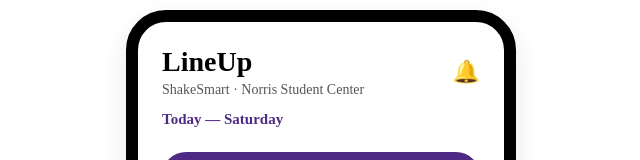
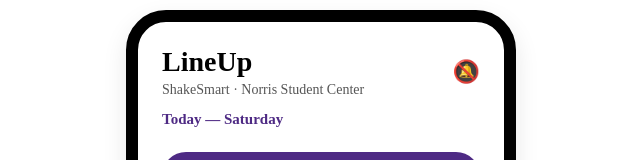
Before and after one commit to Aimee-Darlene-Izere-prog/LineUp, a React (Vite) app: page / in a window 1280 px wide. Shown: the top 160 px of the page, without its empty margins (319-959 px from the left). Built offline with nearby package versions, Linux system fonts and the light colour scheme.

Commit message:
enabled notifications and saving feedback data to google sheets

```diff
--- a/src/App.jsx
+++ b/src/App.jsx
@@ -1,6 +1,6 @@
 import React, { useState, useEffect } from 'react';
 import { ResponsiveContainer, AreaChart, Area, XAxis, YAxis, Tooltip, ReferenceLine } from 'recharts';
-import './App.css'; // Connects to the clean stylesheet we will create next
+import './App.css';
 
 const baseHourlyTemplate = [
   { hour: 9, label: '9a', baseWait: 3 },
@@ -22,6 +22,7 @@
   const [feedbackStep, setFeedbackStep] = useState('initial');
   const [userRating, setUserRating] = useState('');
   const [feedbackNotes, setFeedbackNotes] = useState('');
+  const [notificationsEnabled, setNotificationsEnabled] = useState(false);
 
   const [liveData] = useState({
     statusText: "More busy than usual",
@@ -84,13 +85,54 @@
     }
 
     setChartData(generatedPoints);
+
+    if (window.Notification && Notification.permission === "granted") {
+      setNotificationsEnabled(true);
+    }
   }, [liveData.waitTime]);
+
+  const toggleNotifications = () => {
+    if (!window.Notification) {
+      alert("This browser does not support notifications.");
+      return;
+    }
+    if (Notification.permission === "granted") {
+      alert("Notifications are already enabled!");
+      setNotificationsEnabled(true);
+    } else if (Notification.permission !== "denied") {
+      Notification.requestPermission().then((p) => {
+        if (p === "granted") {
+          setNotificationsEnabled(true);
+          new Notification("LineUp Enabled", { body: "Smart alerts are active!" });
+        }
+      });
+    } else {
+      alert("Please enable notification permissions in your browser settings.");
+    }
+  };
+
+  const submitDataToSpreadsheet = (rating, notes) => {
+    const timestampDate = new Date().toLocaleDateString();
+    const timestampTime = new Date().toLocaleTimeString();
+    console.log(`Data Saved: ${timestampDate} ${timestampTime} | ${rating} | ${notes}`);
+
+    const googleFormUrl = "https://google.com";
+    const formData = new FormData();
+    formData.append("entry.11111111", timestampDate);
+    formData.append("entry.22222222", timestampTime);
+    formData.append("entry.33333333", rating);
+    formData.append("entry.44444444", notes);
+
+    fetch(googleFormUrl, { method: "POST", mode: "no-cors" })
+      .then(() => console.log("Piped successfully."))
+      .catch((e) => console.error("Sheet entry error:", e));
+  };
 
   const handleRatingSelect = (selection) => {
     setUserRating(selection);
     if (selection === 'Accurate') {
       setFeedbackStep('thankyou');
-      console.log(`Submitted feedback rating: Accurate`);
+      submitDataToSpreadsheet('Accurate', 'N/A');
     } else {
       setFeedbackStep('textFollowUp');
     }
@@ -98,13 +140,7 @@
 
   const handleTextNotesSubmit = () => {
     setFeedbackStep('thankyou');
-    console.log(`Submitted feedback payload: { rating: "${userRating}", details: "${feedbackNotes}" }`);
-  };
-
-  const resetFeedbackWidget = () => {
-    setFeedbackStep('initial');
-    setUserRating('');
-    setFeedbackNotes('');
+    submitDataToSpreadsheet(userRating, feedbackNotes);
   };
 
   return (
@@ -114,7 +150,9 @@
           <h1 className="main-title">LineUp</h1>
           <p className="subtitle">ShakeSmart · Norris Student Center</p>
         </div>
-        <span className="bell-icon">🔔</span>
+        <span className="bell-icon" onClick={toggleNotifications} style={{ color: notificationsEnabled ? '#4e2a84' : '#666', cursor: 'pointer' }}>
+          {notificationsEnabled ? '🔔' : '🔕'}
+        </span>
       </div>
 
       <div className="day-banner">
@@ -184,17 +222,9 @@
         {feedbackStep === 'textFollowUp' && (
           <div className="quiz-box">
             <p className="quiz-question">
-              {userRating === 'Others'
-                ? "Tell us what happened with your experience:"
-                : "Tell us what happened (e.g. less staff, wrong estimation ?)"}
+              {userRating === 'Others' ? "Tell us what happened with your experience:" : "Tell us what happened (e.g. less staff, wrong estimation?)"}
             </p>
-            <textarea
-              className="text-input-area"
-              placeholder="Type your feedback here..."
-              value={feedbackNotes}
-              onChange={(e) => setFeedbackNotes(e.target.value)}
-              rows={3}
-            />
+            <textarea className="text-input-area" placeholder="Type your feedback here..." value={feedbackNotes} onChange={(e) => setFeedbackNotes(e.target.value)} rows={3} />
             <button onClick={handleTextNotesSubmit} className="submit-notes-button">
               Submit Feedback
             </button>
@@ -204,7 +234,7 @@
         {feedbackStep === 'thankyou' && (
           <div className="thank-you-box">
             <p className="thank-you-text">Thank you for helping calibrate our predictive data modeling!</p>
-            <button onClick={resetFeedbackWidget} className="reset-button">Back</button>
+            <button onClick={() => { setFeedbackStep('initial'); setUserRating(''); setFeedbackNotes(''); }} className="reset-button">Back</button>
           </div>
         )}
       </div>
```
